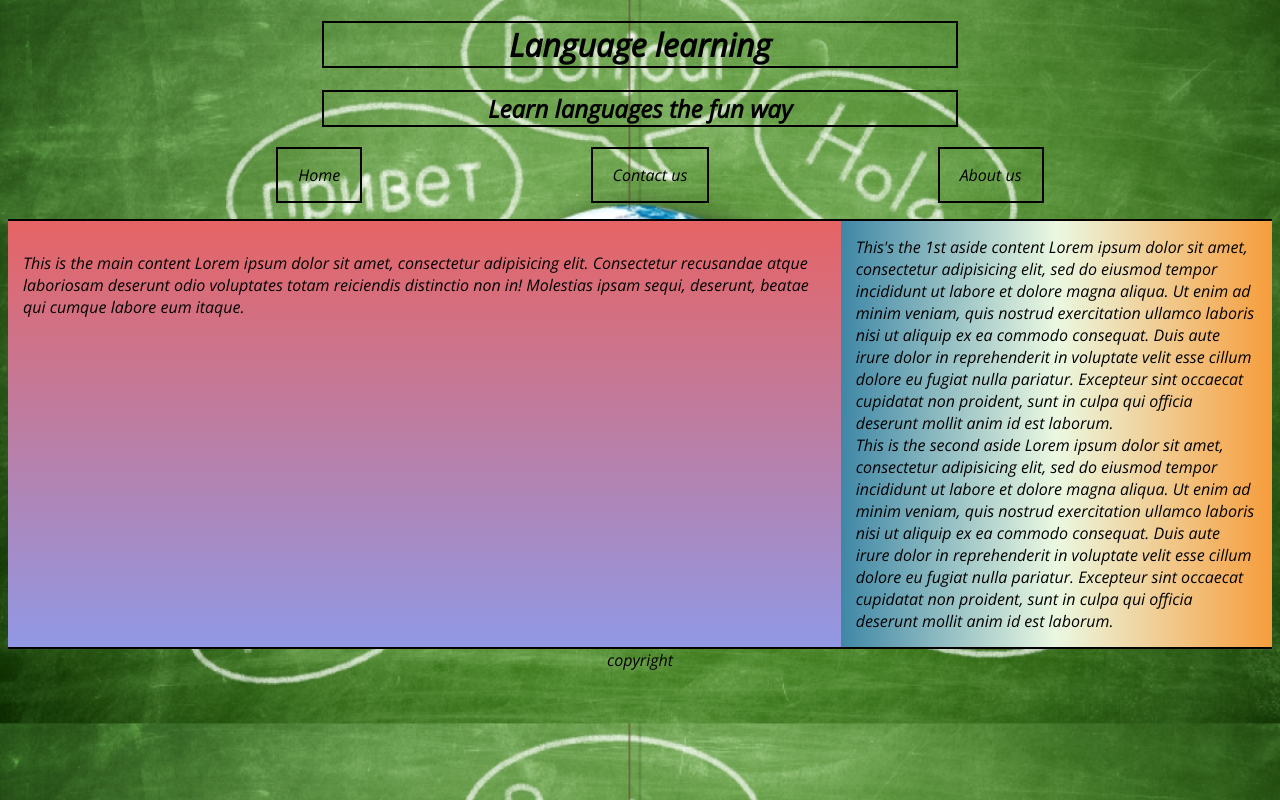
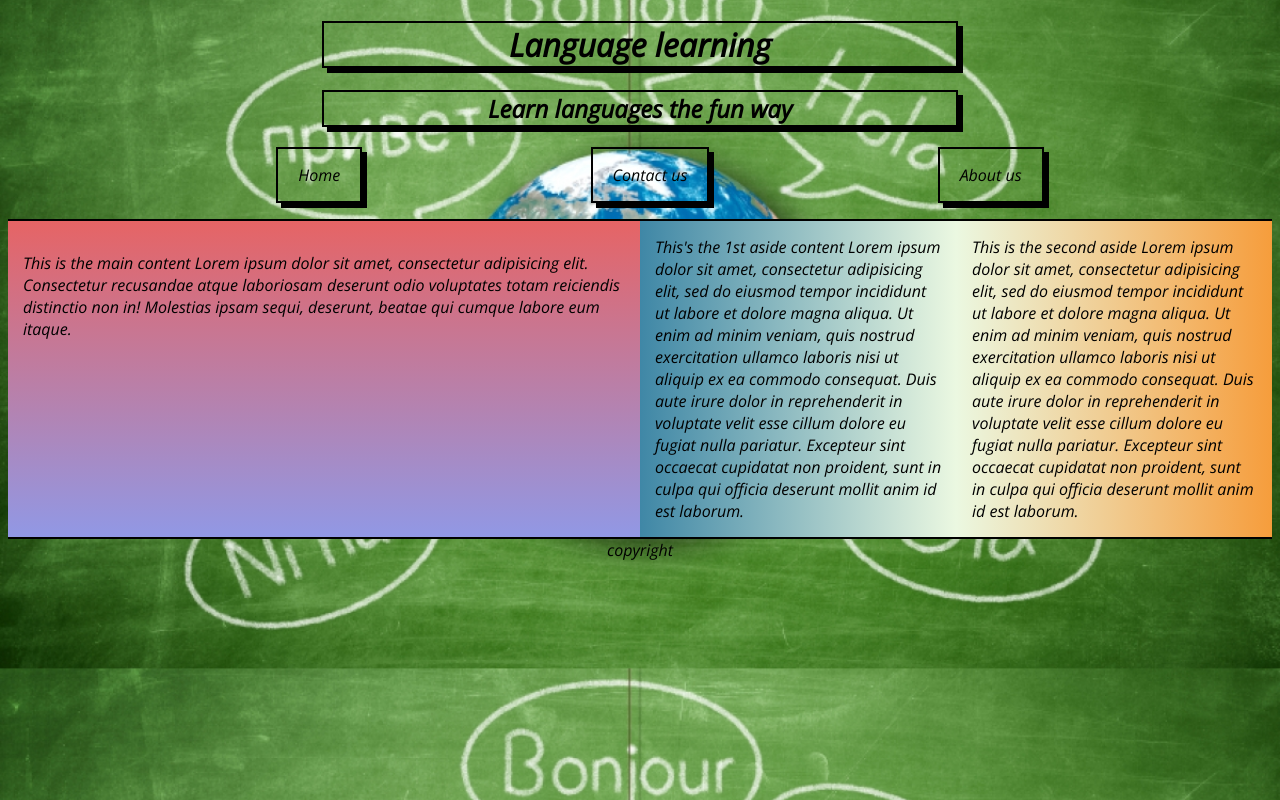
Before and after one commit to josueJURE/Language-Learning-Web-Page, a plain HTML site: page index.html in a window 1280 px wide. Drawn offline with nearby package versions, Linux system fonts and the light colour scheme.

Commit message:
apply box-shadow property on li h2 and h1 elements

```diff
--- a/css/index.css
+++ b/css/index.css
@@ -11,6 +11,7 @@ body {
 
 h1 {
   border: solid black 2px;
+  box-shadow: 5px 5px;
   margin-left: auto;
   margin-right: auto;
   width: 50%;
@@ -19,6 +20,7 @@ h1 {
 
 h2 {
   border: solid black 2px;
+  box-shadow: 5px 5px;
   margin-left: auto;
   margin-right: auto;
   width: 50%;
@@ -36,6 +38,7 @@ ul {
 
 li {
   border: solid black 2px;
+  box-shadow: 5px 5px;
   padding: 15px 20px;
 }
 
@@ -45,10 +48,10 @@ li:hover {
 
 footer {
   text-align: center;
+  align-self: flex-end;
 }
 
 .container {
-  /* background-color: #ff4d4d; */
   max-width: 940px;
   margin: auto;
   margin-left: auto;
@@ -65,7 +68,7 @@ footer {
 .content {
   background: linear-gradient(#e66465, #9198e5);
   box-sizing: border-box;
-  flex: 2;
+  flex: 1;
   padding: 15px;
 
 }
@@ -75,7 +78,10 @@ footer {
   padding: 15px;
   box-sizing: border-box;
   background: linear-gradient(0.25turn, #3f87a6, #ebf8e1, #f69d3c);
+  display: flex;
+  gap: 30px;
 }
+
 
 @media screen and (max-width: 700px) {
   .aside-content,
--- a/index.html
+++ b/index.html
@@ -6,11 +6,10 @@
     <meta name="viewport" content="width=device-width, initial-scale=1">
     <link rel="stylesheet" href="css/index.css">
     <link rel="preconnect" href="https://fonts.googleapis.com">
-<link rel="preconnect" href="https://fonts.gstatic.com" crossorigin>
-<link href="https://fonts.googleapis.com/css2?family=Open+Sans:ital,wght@1,300&display=swap" rel="stylesheet">
+    <link rel="preconnect" href="https://fonts.gstatic.com" crossorigin>
+    <link href="https://fonts.googleapis.com/css2?family=Open+Sans:ital,wght@1,300&display=swap" rel="stylesheet">
   </head>
   <body>
-    <!-- <div class="container"> -->
       <header>
         <h1>Language learning</h1>
         <h2>Learn languages the fun way</h2>
@@ -22,25 +21,20 @@
             <li>About us</li>
           </ul>
       </nav>
-
       <div class="content-container">
         <div class="content">
           <p>This is the main content Lorem ipsum dolor sit amet, consectetur adipisicing elit. Consectetur recusandae atque laboriosam deserunt odio voluptates totam reiciendis distinctio non in! Molestias ipsam sequi, deserunt, beatae qui cumque labore eum itaque.
           </p>
         </div>
-
         <div class="aside-content">
-          <aside class="">This's the 1st aside content Lorem ipsum dolor sit amet, consectetur adipisicing elit, sed do eiusmod tempor incididunt ut labore et dolore magna aliqua. Ut enim ad minim veniam, quis nostrud exercitation ullamco laboris nisi ut aliquip ex ea commodo consequat. Duis aute irure dolor in reprehenderit in voluptate velit esse cillum dolore eu fugiat nulla pariatur. Excepteur sint occaecat cupidatat non proident, sunt in culpa qui officia deserunt mollit anim id est laborum.
+          <aside class="aside1">This's the 1st aside content Lorem ipsum dolor sit amet, consectetur adipisicing elit, sed do eiusmod tempor incididunt ut labore et dolore magna aliqua. Ut enim ad minim veniam, quis nostrud exercitation ullamco laboris nisi ut aliquip ex ea commodo consequat. Duis aute irure dolor in reprehenderit in voluptate velit esse cillum dolore eu fugiat nulla pariatur. Excepteur sint occaecat cupidatat non proident, sunt in culpa qui officia deserunt mollit anim id est laborum.
           </aside>
-          <aside class="">This is the second aside Lorem ipsum dolor sit amet, consectetur adipisicing elit, sed do eiusmod tempor incididunt ut labore et dolore magna aliqua. Ut enim ad minim veniam, quis nostrud exercitation ullamco laboris nisi ut aliquip ex ea commodo consequat. Duis aute irure dolor in reprehenderit in voluptate velit esse cillum dolore eu fugiat nulla pariatur. Excepteur sint occaecat cupidatat non proident, sunt in culpa qui officia deserunt mollit anim id est laborum.
+          <aside class="aside2">This is the second aside Lorem ipsum dolor sit amet, consectetur adipisicing elit, sed do eiusmod tempor incididunt ut labore et dolore magna aliqua. Ut enim ad minim veniam, quis nostrud exercitation ullamco laboris nisi ut aliquip ex ea commodo consequat. Duis aute irure dolor in reprehenderit in voluptate velit esse cillum dolore eu fugiat nulla pariatur. Excepteur sint occaecat cupidatat non proident, sunt in culpa qui officia deserunt mollit anim id est laborum.
           </aside>
         </div>
-
       </div>
-
       <footer>copyright</footer>
-    <!-- </div> -->
-    <script src="index.js" type="text/javascript"></script>
+      <script src="index.js" type="text/javascript"></script>
 
   </body>
 </html>
```
